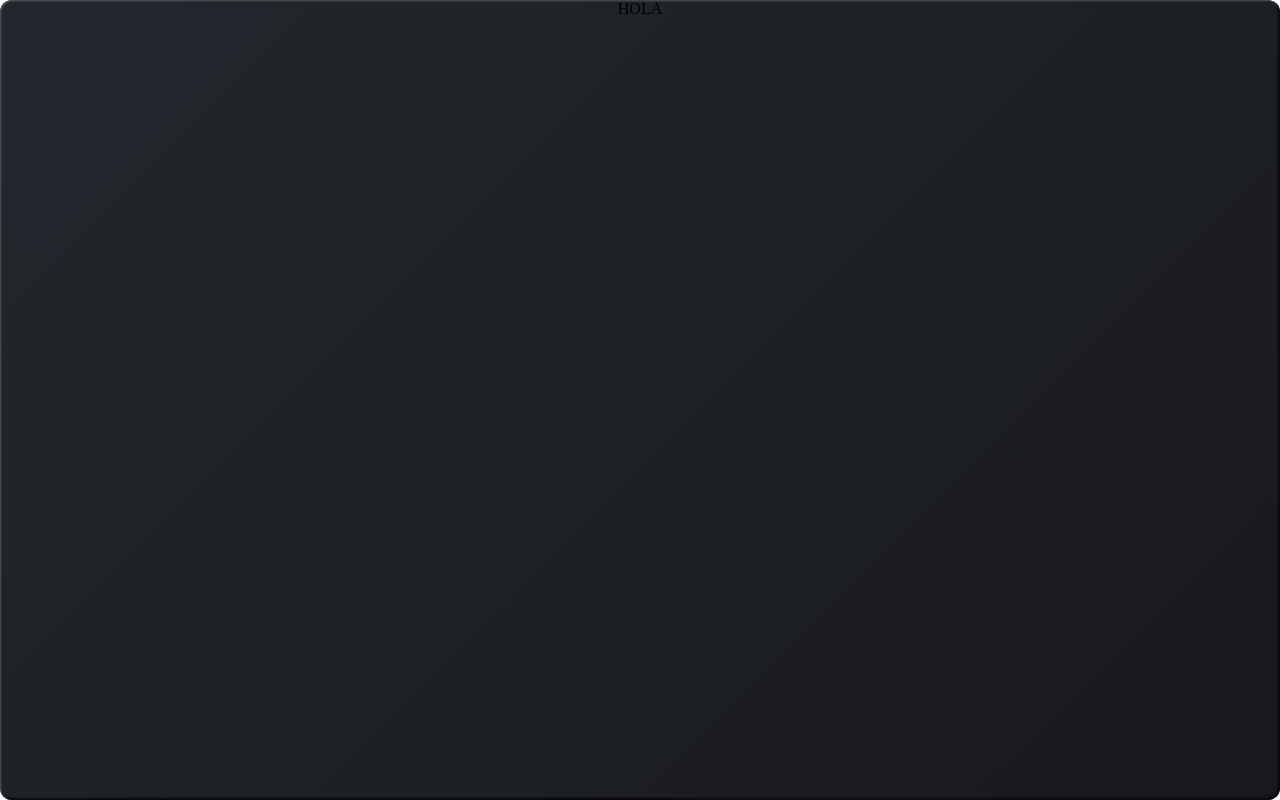
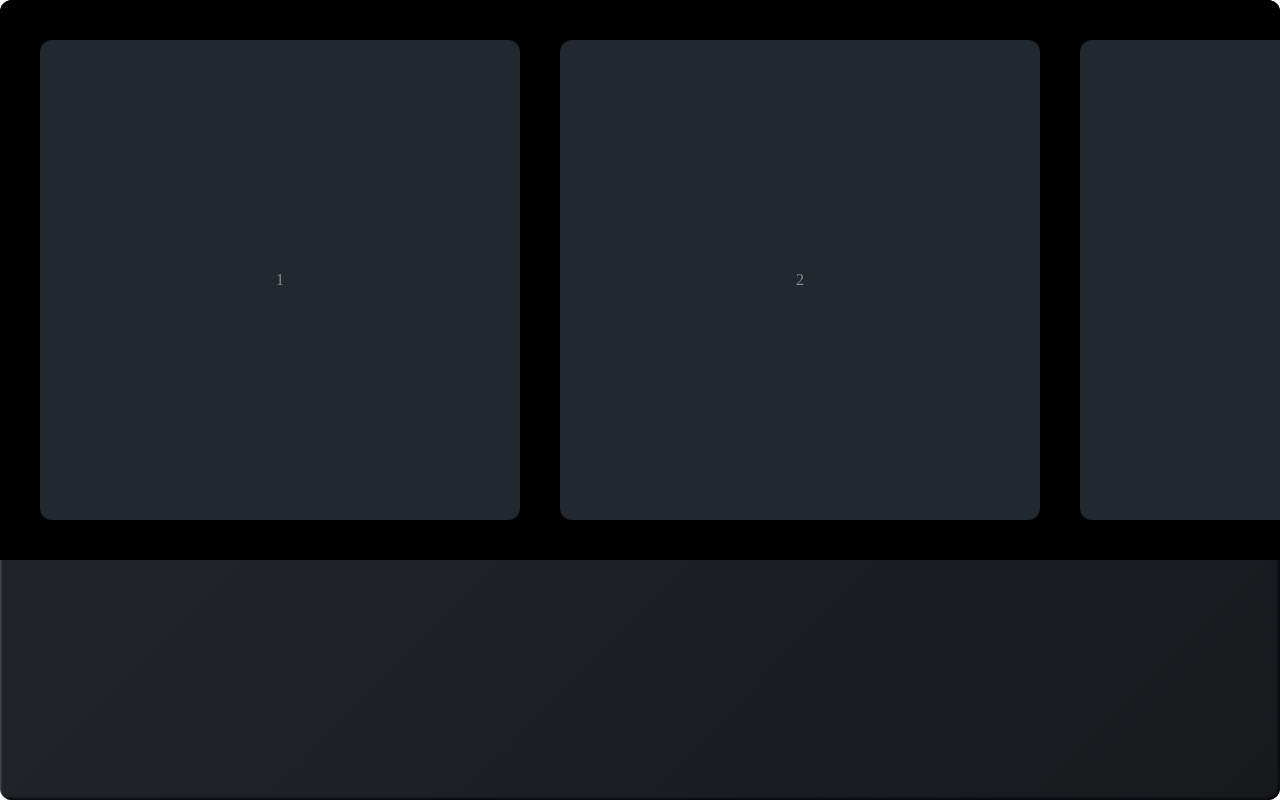
Before and after one commit to saturnoluis/electron-mp, a React (Create React App) app: page / in a window 1280 px wide. Built offline with nearby package versions, Linux system fonts and the light colour scheme.

Commit message:
Add markdown for coverflow and albums

```diff
--- a/src/App.css
+++ b/src/App.css
@@ -1,17 +1,19 @@
 .App {
-  --color_bg-main-glow: #23282e;
-  --color_bg-main-dark: #18191d;
+  --color_bg-glow: #23282e;
+  --color_bg-dark: #18191d;
 
   --color_border-glow: #53585e;
   --color_border-dark: #08090d;
 
-  text-align: center;
+  --color_dominant: #888;
+
+  color: var(--color_dominant);
   border-radius: 12px;
   overflow: hidden;
-  background: var(--color_bg-main-dark);
+  background: var(--color_bg-dark);
   background: linear-gradient(135deg,
-              var(--color_bg-main-glow) 0%,
-              var(--color_bg-main-dark) 100%
+              var(--color_bg-glow) 0%,
+              var(--color_bg-dark) 100%
   );
   height: 100vh;
   width: 100vw;
--- /dev/null
+++ b/src/components/Poc.css
@@ -0,0 +1,28 @@
+.Coverflow {
+  background-color: black;
+  height: fit-content;
+  overflow: hidden;
+  overflow-x: scroll;
+  box-sizing: border-box;
+}
+
+.Coverflow__wrapper {
+  width: fit-content;
+  display: flex;
+  flex-direction: row;
+  padding: 20px;
+}
+
+.Album {
+  --album-size: 60vh;
+
+  display: flex;
+  justify-content: center;
+  align-items: center;
+  width: var(--album-size);
+  height: var(--album-size);
+  box-sizing: border-box;
+  background: var(--color_bg-glow);
+  border-radius: 12px;
+  margin: 20px;
+}
--- a/src/components/Poc.js
+++ b/src/components/Poc.js
@@ -1,5 +1,21 @@
+import './Poc.css';
+
 export default function Poc () {
   return (
-    <h1>HOLA</h1>
+    <>
+      <div className="Coverflow">
+        <ul className="Coverflow__wrapper">
+          <li className="Album">1</li>
+          <li className="Album">2</li>
+          <li className="Album">3</li>
+          <li className="Album">4</li>
+          <li className="Album">5</li>
+          <li className="Album">6</li>
+          <li className="Album">7</li>
+          <li className="Album">8</li>
+          <li className="Album">9</li>
+        </ul>
+      </div>
+    </>
   );
 }
```
